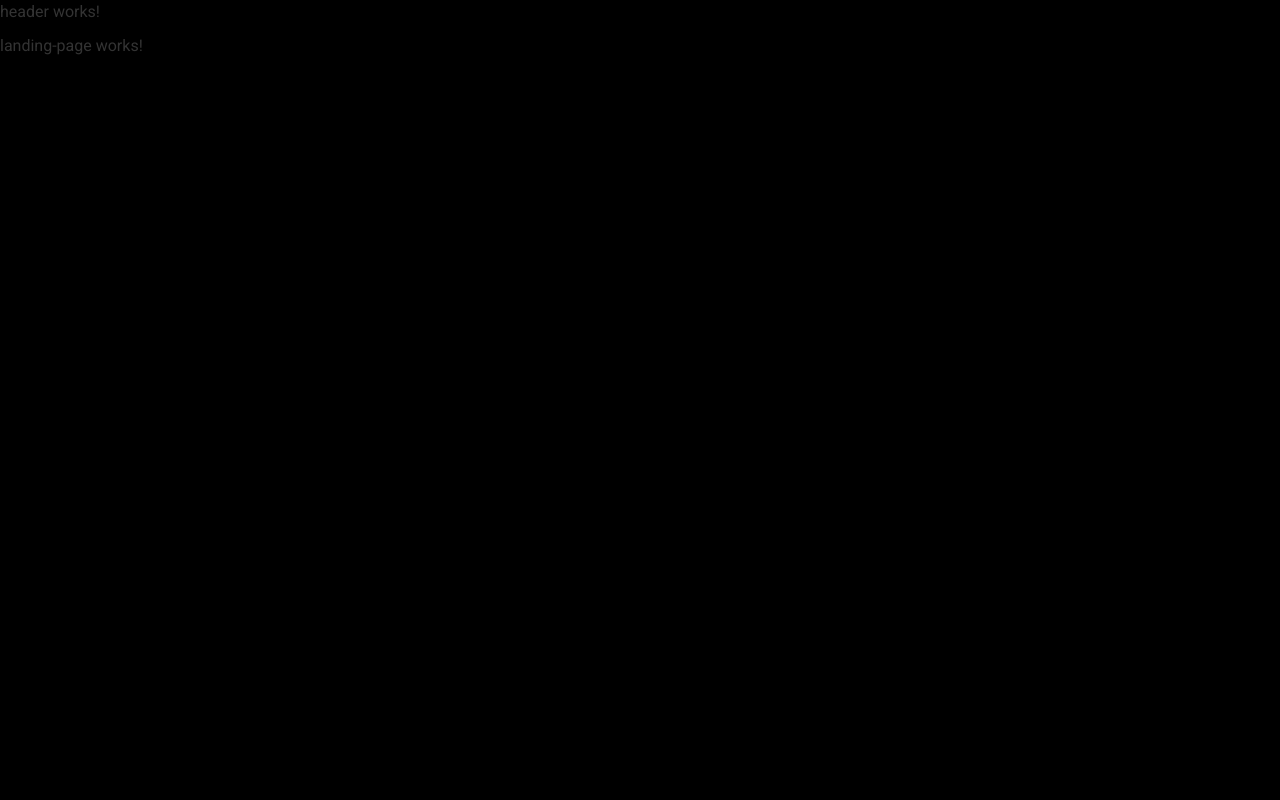
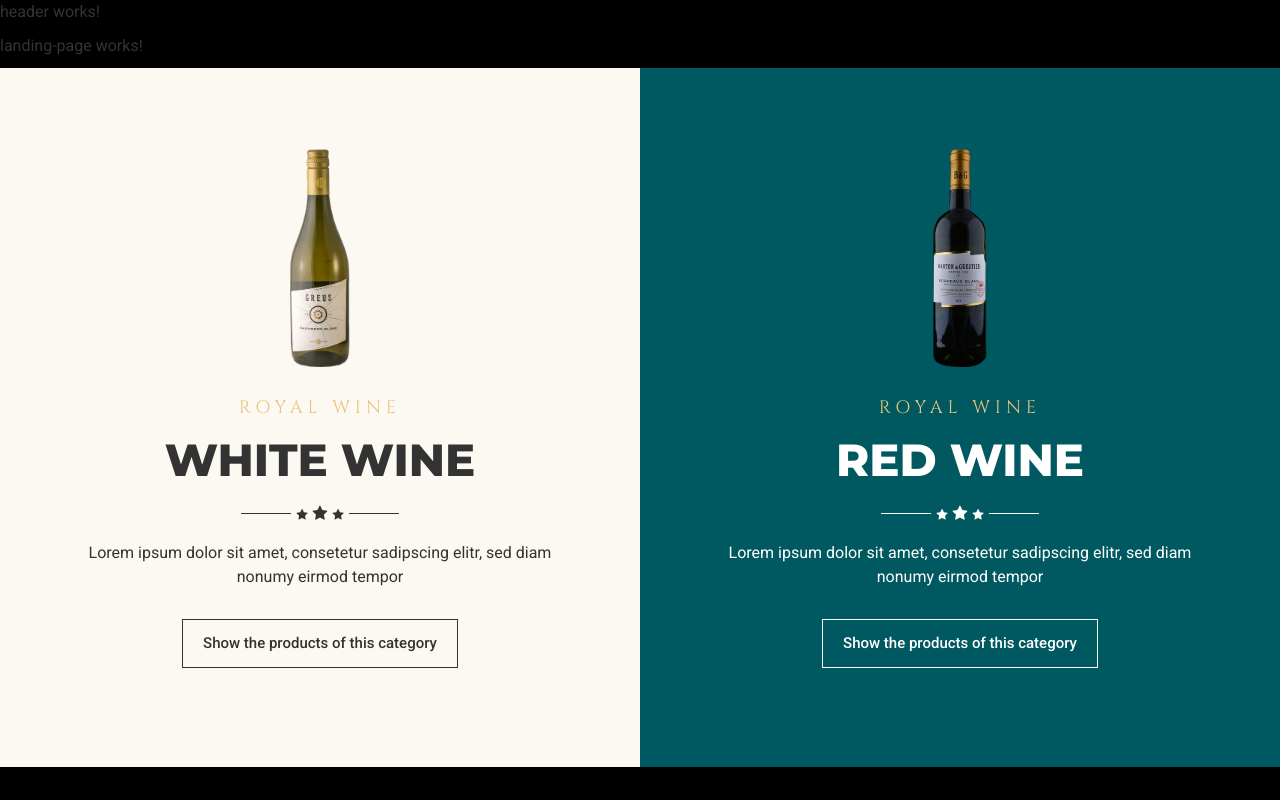
Before and after one commit to judit-szekeres/wineshop-frontend, an Angular app: page / in a window 1280 px wide. Built offline with nearby package versions, Linux system fonts and the light colour scheme.

Commit message:
landing page completed with categories

```diff
--- a/src/app/components/landing-page/landing-page.component.html
+++ b/src/app/components/landing-page/landing-page.component.html
@@ -1,2 +1,3 @@
 <app-header></app-header>
 <p>landing-page works!</p>
+<app-red-white-categories></app-red-white-categories>
```
